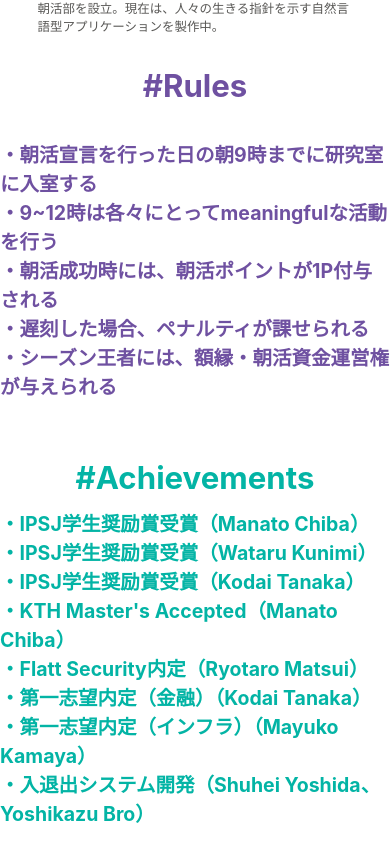
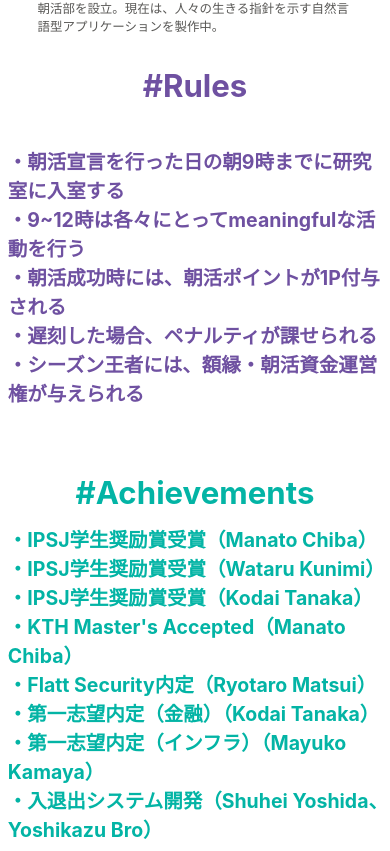
Before and after one commit to ryotaromosao/moring-web, a React (Create React App) app: page / in a window 390 px wide. Shown: the part 2833-3684 px from the top of the page. Built offline with nearby package versions, Linux system fonts and the light colour scheme.

Commit message:
responsive fixed

```diff
--- a/src/App.css
+++ b/src/App.css
@@ -56,7 +56,7 @@
   .midori p{
     font-size: 5vw;
     max-width: 100%;
-    padding-left: 0%;
+    padding-left: 2vw;
   }
   .murasaki{
     font-size: 8vw;
@@ -64,7 +64,7 @@
   .murasaki p{
     font-size: 5vw;
     max-width: 100%;
-    padding-left: 0%;
+    padding: 2vw;
   }
 
 }
--- a/src/components/News/News.css
+++ b/src/components/News/News.css
@@ -65,13 +65,13 @@
     .news__description h2 {
         padding-top: 1vw;
         padding-bottom: 0;
-        font-size: 4.8vw;
+        font-size: 4.6vw;
         text-align: center;
     }
 
     .news__description p {
         padding-right: 0;
-        font-size: 3.5vw;
+        font-size: 3.3vw;
         padding-bottom: 5%;
         text-align: left;
     }
```
